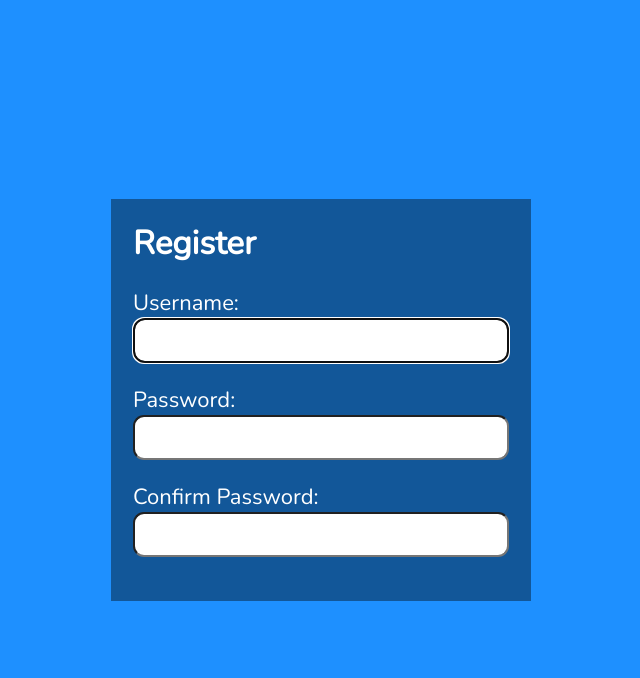
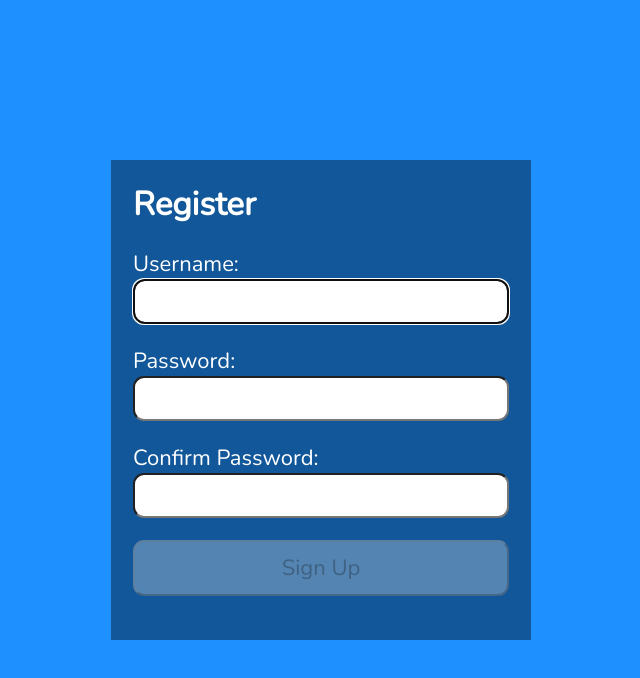
Before and after one commit to pinkjagnie/form-validation-axios, a React (Create React App) app: page / in a window 1280 px wide. Shown: the top 678 px of the page, without its empty margins (319-959 px from the left). Built offline with nearby package versions, Linux system fonts and the light colour scheme.

Commit message:
Add 'Sing up' button

```diff
--- a/src/components/Register.js
+++ b/src/components/Register.js
@@ -128,6 +128,8 @@ const Register = () => {
           Must match the first password input field.
         </p>
 
+        <button disabled={!validName || !validPwd || !validMatch ? true : false}>Sign Up</button>
+
       </form>
     </section>
   )
```
